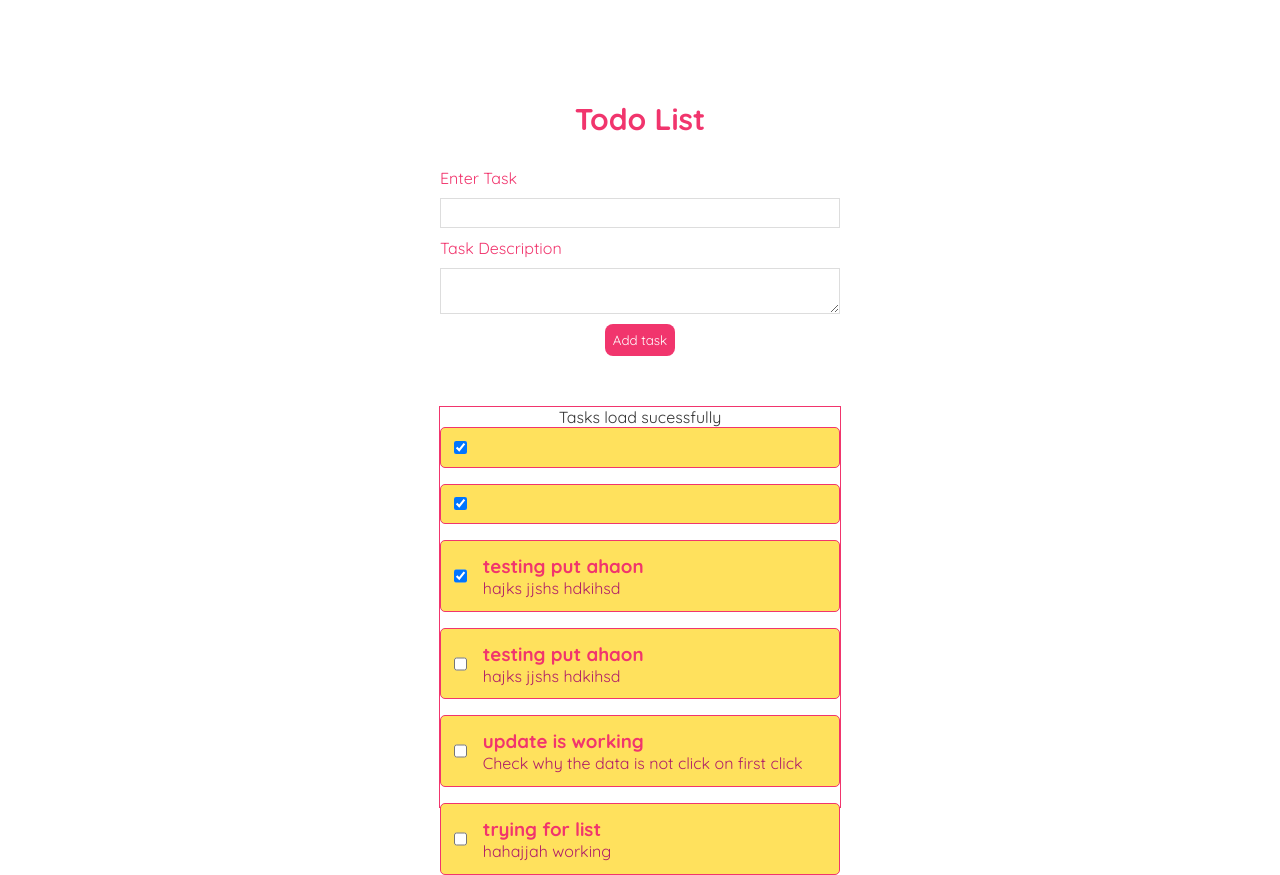
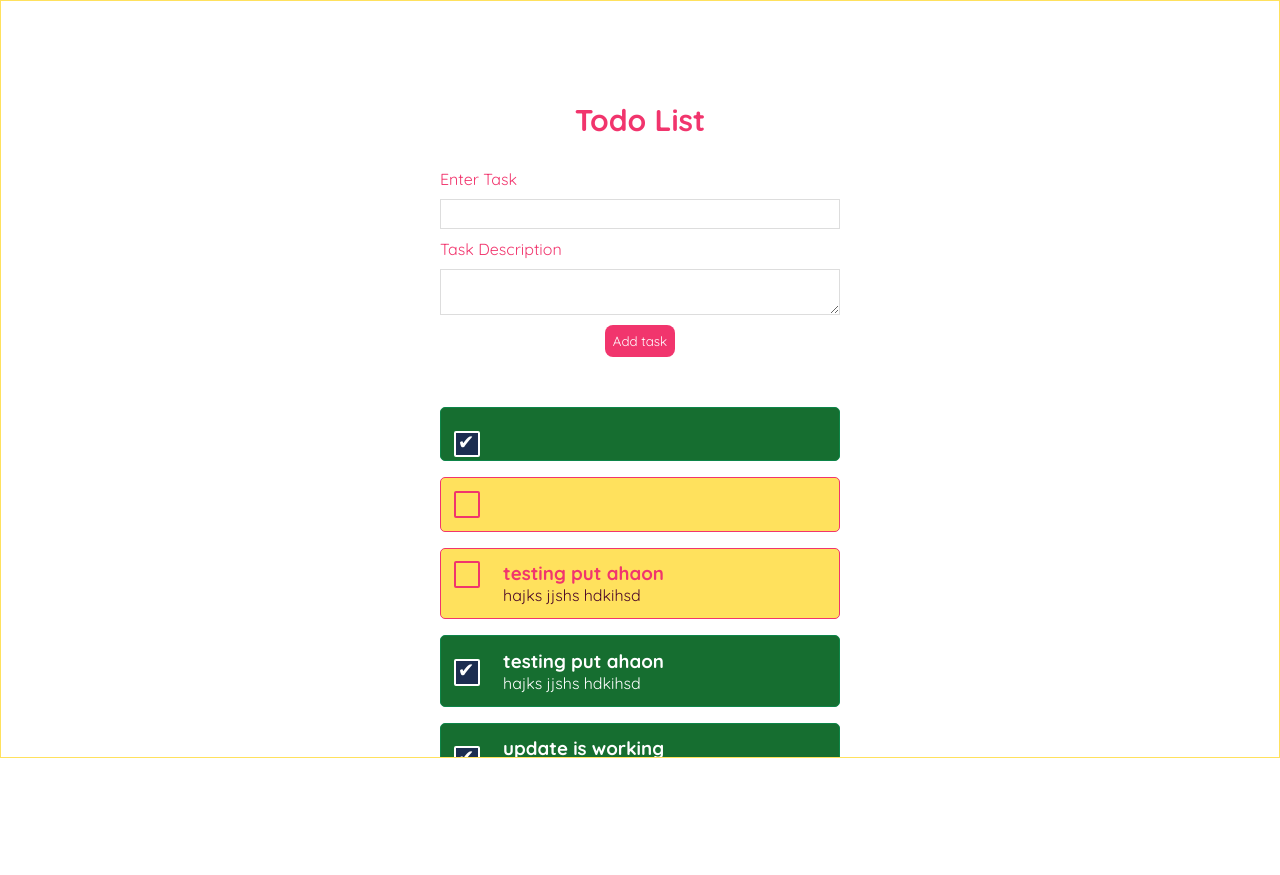
Before and after one commit to Kingsleyetukudo/reactjs-todo-list, a React (Create React App) app: page / in a window 1280 px wide. After the commit the page ends 800 px from the top, so only its background shows below. Built offline with nearby package versions, Linux system fonts and the light colour scheme; data requests are answered from the project's data file.

Commit message:
custom function added

```diff
--- a/data/db.json
+++ b/data/db.json
@@ -6,31 +6,187 @@
     },
     {
       "id": 2,
-      "isdone": true
+      "isdone": false
     },
     {
       "id": 3,
       "title": "testing put ahaon ",
       "body": "hajks jjshs hdkihsd",
-      "isdone": true
+      "isdone": false
     },
     {
       "id": 4,
       "title": "testing put ahaon ",
       "body": "hajks jjshs hdkihsd",
-      "isdone": false
+      "isdone": true
     },
     {
       "id": 5,
       "title": "update is working",
       "body": "Check why the data is not click on first click",
-      "isdone": false
+      "isdone": true
     },
     {
       "id": 6,
       "title": "trying for list",
       "body": "hahajjah working",
+      "isdone": true
+    },
+    {
+      "title": "new task",
+      "body": "trying to understand the react concept ",
+      "isdone": false,
+      "id": 7
+    },
+    {
+      "title": "thinking of myself",
+      "body": "hahahaha who are you!",
+      "isdone": false,
+      "id": 8
+    },
+    {
+      "title": "kingsley learn",
+      "body": "hope it morning from nowhere to somewhere",
+      "isdone": false,
+      "id": 9
+    },
+    {
+      "title": "test for color",
+      "body": "co",
+      "isdone": false,
+      "id": 10
+    },
+    {
+      "id": 11,
+      "title": "check timing",
+      "body": "is this working!",
+      "isdone": true
+    },
+    {
+      "title": "testing for custom functions",
+      "body": "custom functions!",
+      "isdone": false,
+      "id": 12
+    },
+    {
+      "id": 13,
+      "title": "yu",
+      "body": "fffff",
+      "isdone": true
+    },
+    {
+      "title": "hhhhh",
+      "body": "fyt tdty",
+      "isdone": false,
+      "id": 14
+    },
+    {
+      "id": 15,
+      "title": "test again g",
+      "body": "agajk si ssy gfsyy",
+      "isdone": true
+    },
+    {
+      "title": "clear message ",
+      "body": "is the message out",
+      "isdone": false,
+      "id": 16
+    },
+    {
+      "id": 17,
+      "title": "clear data",
+      "body": "is the data ready to clear!",
       "isdone": false
+    },
+    {
+      "id": 18,
+      "title": "what ",
+      "body": "ahahaha",
+      "isdone": false
+    },
+    {
+      "title": "what ",
+      "body": "ahahaha",
+      "isdone": false,
+      "id": 19
+    },
+    {
+      "title": "dd",
+      "body": "ddd",
+      "isdone": false,
+      "id": 20
+    },
+    {
+      "title": "ghg",
+      "body": "ggggg",
+      "isdone": false,
+      "id": 21
+    },
+    {
+      "title": "ccc",
+      "body": "gggg",
+      "isdone": false,
+      "id": 22
+    },
+    {
+      "title": "ffgg",
+      "body": "ffffff",
+      "isdone": false,
+      "id": 23
+    },
+    {
+      "title": "dfr",
+      "body": "ffffff",
+      "isdone": false,
+      "id": 24
+    },
+    {
+      "title": "cc",
+      "body": "ff",
+      "isdone": false,
+      "id": 25
+    },
+    {
+      "title": "",
+      "body": "rr",
+      "isdone": false,
+      "id": 26
+    },
+    {
+      "title": "ffff",
+      "body": "fffff",
+      "isdone": false,
+      "id": 27
+    },
+    {
+      "title": "ffff",
+      "body": "fffffffffffffffffffffff",
+      "isdone": false,
+      "id": 28
+    },
+    {
+      "title": "",
+      "body": "",
+      "isdone": false,
+      "id": 29
+    },
+    {
+      "id": 30,
+      "title": "fff",
+      "body": "fffffffddddddd",
+      "isdone": true
+    },
+    {
+      "id": 31,
+      "title": "gggggggggggg",
+      "body": "ggggggggggggggggggggggggggggggggggggggggggggggg",
+      "isdone": true
+    },
+    {
+      "id": 32,
+      "title": "dd",
+      "body": "ddddddddd",
+      "isdone": true
     }
   ]
 }
--- a/src/App.js
+++ b/src/App.js
@@ -1,11 +1,11 @@
 import AddTask from "./components/AddTask";
-import Displaytasks from "./components/DisplayTasks";
+// import Displaytasks from "./components/DisplayTasks";
 
 function App() {
   return (
     <div className="App">
       <AddTask />
-      <Displaytasks />
+      {/* <Displaytasks /> */}
     </div>
   );
 }
--- a/src/components/AddTask.js
+++ b/src/components/AddTask.js
@@ -1,13 +1,16 @@
 import { useState } from "react";
+import useFetch from "../composables/useFetch";
+import DisplayTasks from "./DisplayTasks";
 
 const AddTask = () => {
   const [title, setTitle] = useState("");
   const [body, setBody] = useState("");
   const [isdone, setIsDone] = useState(false);
+  const [sucessful, setSucessful] = useState("");
+  const { data } = useFetch(sucessful);
 
   const handleSubmit = (e) => {
     e.preventDefault();
-    console.log();
 
     const addTask = { title, body, isdone };
 
@@ -16,9 +19,14 @@ const AddTask = () => {
       headers: { "content-type": "application/json" },
       body: JSON.stringify(addTask),
     }).then(() => {
-      setBody("");
-      setTitle("");
+      setSucessful("Tasks added sucessfully!");
+      clearMessage();
     });
+  };
+
+  const clearMessage = () => {
+    setBody("");
+    setTitle("");
   };
 
   // const handleChange = () => {
@@ -28,10 +36,12 @@ const AddTask = () => {
   return (
     <div className="create">
       <form onSubmit={handleSubmit}>
+        <p className="sucess">{sucessful}</p>
         <h1>Todo List</h1>
         <div className="input">
           <label>Enter Task</label>
           <input
+            className={title ? " " : "form-error"}
             type="text"
             value={title}
             onChange={(e) => setTitle(e.target.value)}
@@ -44,6 +54,8 @@ const AddTask = () => {
         <button>Add task</button>
       </form>
 
+      <DisplayTasks todos={data} />
+
       {/* <input type="checkbox" checked={isdone} onChange={handleChange} />
       <p>{isdone ? "checked" : "not checked"}</p> */}
     </div>
--- a/src/components/DisplayTasks.js
+++ b/src/components/DisplayTasks.js
@@ -1,29 +1,11 @@
-import { useState, useEffect } from "react";
+import { useState } from "react";
+import useFetch from "../composables/useFetch";
 
-const DisplayTasks = () => {
-  const [todos, setTodo] = useState([]);
-  const [error, setError] = useState("");
+const DisplayTasks = ({ todos }) => {
+  // const [error, setError] = useState("");
   const [sucessful, setSucessful] = useState("");
-  useEffect(() => {
-    const controller = new AbortController();
-    const singel = controller.signal;
-    fetch("http://localhost:8000/tasks")
-      .then((res) => res.json())
-      .then((data) => {
-        setTodo(data);
-        setSucessful("Tasks load sucessfully");
-        console.log(data);
-      })
-      .catch((err) => {
-        console.log(err.message);
-        setError("data was not fetch...");
-      });
-    return () => {
-      controller.abort();
-    };
-  }, []);
-
-  const [task, setTask] = useState("kingsley");
+  const [task, setTask] = useState();
+  const { data } = useFetch(task);
 
   const handleCheck = (todo) => {
     // console.log(!todoTask.isdone, todoTask.id);
@@ -38,25 +20,33 @@ const DisplayTasks = () => {
 
     console.log(updateed);
 
+    setSucessful("Tasks completed sucessfully!");
+
     fetch(`http://localhost:8000/tasks/${todo.id}`, {
       method: "PUT",
       headers: { "content-type": "application/json" },
       body: JSON.stringify(updateed),
+    }).then(() => {
+      setSucessful("");
     });
   };
 
   const testing = (item) => {
     console.log(item);
+    setSucessful("");
   };
   return (
     <div className="display-tasks">
       <p>{sucessful}</p>
-      <p>{error}</p>
+      {/* <p>{error}</p> */}
       {todos.map((todo) => (
-        <div key={todo.id} className="content-holder">
+        <div
+          key={todo.id}
+          className={todo.isdone ? "task-complete" : "content-holder"}>
           <input
             type="checkbox"
             checked={todo.isdone}
+            className={todo.isdone ? "checked" : ""}
             onChange={() => handleCheck(todo)}
           />
           <div className="content">
--- /dev/null
+++ b/src/composables/useFetch.js
@@ -0,0 +1,29 @@
+import { useState, useEffect } from "react";
+
+const useFetch = (suc) => {
+  const [data, setData] = useState([]);
+
+  useEffect(() => {
+    const controller = new AbortController();
+    const singel = controller.signal;
+    setTimeout(() => {
+      fetch("http://localhost:8000/tasks")
+        .then((res) => res.json())
+        .then((data) => {
+          setData(data);
+          console.log(data);
+        })
+        .catch((err) => {
+          console.log(err.message);
+          // setError("data was not fetch...");
+        });
+    }, 1000);
+    return () => {
+      controller.abort();
+    };
+  }, [suc]);
+
+  return { data };
+};
+
+export default useFetch;
--- a/src/index.css
+++ b/src/index.css
@@ -6,6 +6,11 @@
   padding: 0;
   font-family: "Quicksand";
   color: #333;
+}
+
+.App {
+  border: 1px solid #ffe15d;
+  max-height: 100vh;
 }
 
 /* create new blog form */
@@ -26,7 +31,7 @@
   color: #f1356d;
   margin-bottom: 30px;
 }
-.create input,
+.create input[type="text"],
 .create textarea,
 .create select {
   width: 100%;
@@ -49,11 +54,16 @@
 
 .display-tasks {
   max-width: 400px;
+  max-height: 350px;
+  overflow: auto;
   margin: 0 auto;
   text-align: center;
-  border: #f1356d solid 1px;
+  /* border: #f1356d solid 1px; */
   margin-top: 50px;
-  height: 400px;
+}
+
+::-webkit-scrollbar {
+  width: 0px;
 }
 
 .content-holder {
@@ -66,9 +76,28 @@
   margin-bottom: 1rem;
   padding: 0.8rem;
 }
+.task-complete {
+  display: flex;
+  gap: 1rem;
+  text-align: center;
+  border: #0d8549 solid 1px;
+  border-radius: 5px;
+  background-color: #166e30;
+  color: #fff;
+  margin-bottom: 1rem;
+  padding: 0.8rem;
+}
 
 .content-holder p {
-  color: #b01e68;
+  color: #4b0829;
+}
+.task-complete p,
+h3 {
+  color: #fff;
+}
+
+.form-error {
+  border: 2px solid red;
 }
 
 .content-holder h3 {
@@ -78,3 +107,71 @@
 .content {
   text-align: start;
 }
+
+.sucess {
+  color: green;
+}
+
+.content-holder input[type="checkbox"] {
+  -webkit-appearance: none;
+  appearance: none;
+  width: 2em;
+  height: 2em;
+  border-radius: 0.15em;
+  margin-right: 0.5em;
+  border: 0.15em solid #f1356d;
+  outline: none;
+  top: 10px;
+  cursor: pointer;
+}
+.task-complete input[type="checkbox"] {
+  -webkit-appearance: none;
+  appearance: none;
+  width: 2em;
+  height: 2em;
+  border-radius: 0.15em;
+  margin-right: 0.5em;
+  border: 0.15em solid #fff;
+  outline: none;
+  top: 10px;
+  cursor: pointer;
+}
+
+/* input.checked::before {
+  content: "\2714";
+  font-size: 1.5em;
+  color: #fff;
+  position: absolute;
+  right: 1px;
+  top: -4px;
+}
+.task-complete input.checked::before {
+  content: "\2714";
+  font-size: 1.5em;
+  color: #f1356d;
+  position: absolute;
+  right: 1px;
+  top: -4px;
+} */
+
+.checkbox-wrapper input[type="checkbox"]:focus {
+  box-shadow: 0 0 20px #f1356d;
+}
+
+input:checked {
+  background-color: #f1356d;
+  position: relative;
+}
+.task-complete input:checked {
+  background-color: #1c2d50;
+  position: relative;
+}
+
+input:checked::before {
+  content: "\2714";
+  font-size: 1.5em;
+  color: #fff;
+  position: absolute;
+  right: 4px;
+  top: -4px;
+}
```
